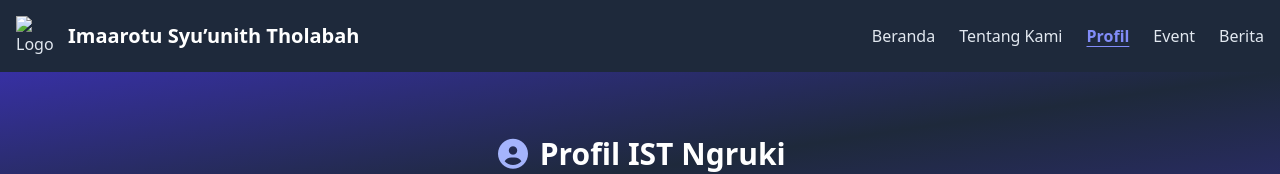
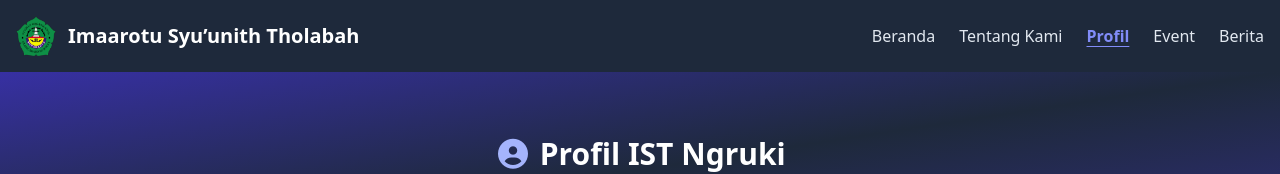
Before and after one commit to atsauban/IST-website, a plain HTML site: page profile.html in a window 1280 px wide. Shown: the top 174 px of the page. Drawn offline with nearby package versions, Linux system fonts and the light colour scheme; the site is published under a folder, as on GitHub Pages, so addresses that start at the root find nothing.

Commit message:
Update profile.html

```diff
--- a/profile.html
+++ b/profile.html
@@ -14,7 +14,7 @@
   <nav class="bg-slate-800 p-4 shadow-md">
     <div class="container mx-auto flex justify-between items-center">
       <div class="flex items-center space-x-3">
-        <img src="/assets/icons/logo.png" alt="Logo IST" class="w-10 h-10">
+        <img src="assets/icons/logo.png" alt="Logo IST" class="w-10 h-10">
         <h1 class="text-xl font-bold text-white">Imaarotu Syu’unith Tholabah</h1>
       </div>
       <!-- Hamburger Button (mobile) -->
```
